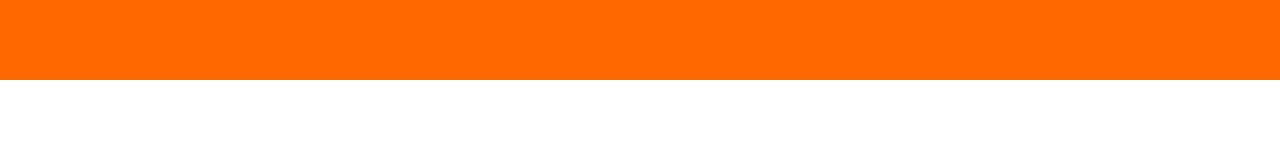
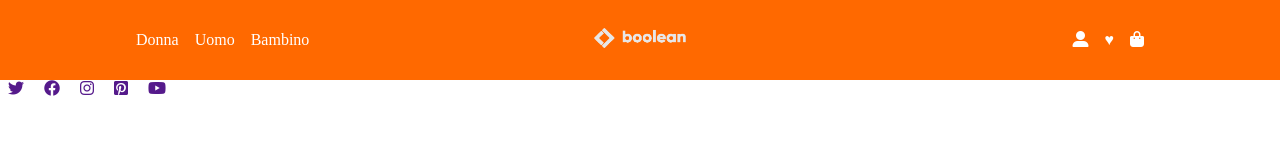
Before and after one commit to Claudio-Bernardinetti/html-css-boolando, a plain HTML site: page assets/index.html in a window 1280 px wide. Drawn offline with Linux system fonts and the light colour scheme.

Commit message:
add header

```diff
--- a/assets/css/style.css
+++ b/assets/css/style.css
@@ -10,8 +10,40 @@
     --bc-footer: #1a1a1a;
 }
 
+.he_left {
+    display: flex;
+    justify-content: flex-start;
+    width: 40%;
+
+}
+
+.he_right {
+    display: flex;
+    justify-content: flex-end;
+    width: 40%;
+}
+
+a {
+    text-decoration: none;
+    padding: 0.5rem;
+}
+
+.boolean_l {
+    text-align: center;
+    size: 20%;
+}
+
+header a {
+    color: var(--bc-backg);
+}
+
 /*Utilitis*/
 header {
+    display: flex;
+    justify-content: space-around;
+    align-items: center;
     min-height: 80px;
     background-color: var(--bc-header);
+    padding: 0 10%;
 }
+/*Header*/
--- a/assets/index.html
+++ b/assets/index.html
@@ -3,30 +3,37 @@
 <head>
     <meta charset="UTF-8">
     <meta name="viewport" content="width=device-width, initial-scale=1.0">
+    <link rel="stylesheet" href="https://cdnjs.cloudflare.com/ajax/libs/font-awesome/6.4.0/css/all.min.css" integrity="sha512-iecdLmaskl7CVkqkXNQ/ZH/XLlvWZOJyj7Yy7tcenmpD1ypASozpmT/E0iPtmFIB46ZmdtAc9eNBvH0H/ZpiBw==" crossorigin="anonymous" referrerpolicy="no-referrer" />
     <link rel="stylesheet" href="../assets/css/style.css">
     <title>Boolando</title>
 </head>
 <body>
     <header>
         <div class="he_left">
-            <a href=""></a>
-            <a href=""></a>
-            <a href=""></a>
+            <a href="">Donna</a>
+            <a href="">Uomo</a>
+            <a href="">Bambino</a>
         </div>
         <div class="boolean_l">
-            <img src="" alt="">
+            <img src="../assets/img/boolean-logo.png" width="20%" alt="">
         </div>
         <div class="he_right">
-            <a href=""></a>
-            <a href=""></a>
-            <a href=""></a>
+            <a href=""><i class="fas fa-user-alt"></i></a>
+            <a href="">&hearts;</a>
+            <a href=""><i class="fa-solid fa-bag-shopping"></i></a>
         </div>
     </header>
     <main>
 
     </main>
     <footer>
-
+        <div>
+            <a href=""><i class="fa-brands fa-twitter"></i></a>
+            <a href=""><i class="fa-brands fa-facebook"></i></a>
+            <a href=""><i class="fa-brands fa-instagram"></i></a>
+            <a href=""><i class="fa-brands fa-square-pinterest"></i></a>
+            <a href=""><i class="fa-brands fa-youtube"></i></a>
+        </div>
     </footer>
 
 </body>
```
